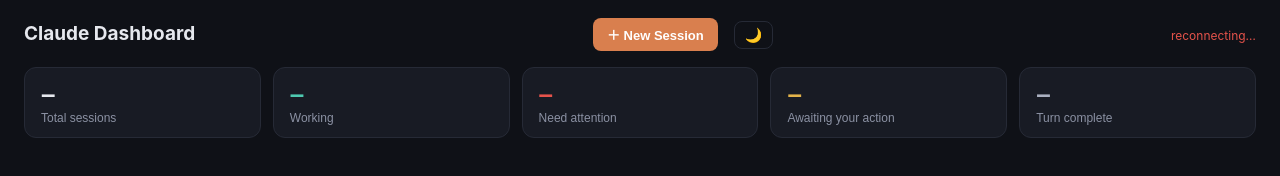
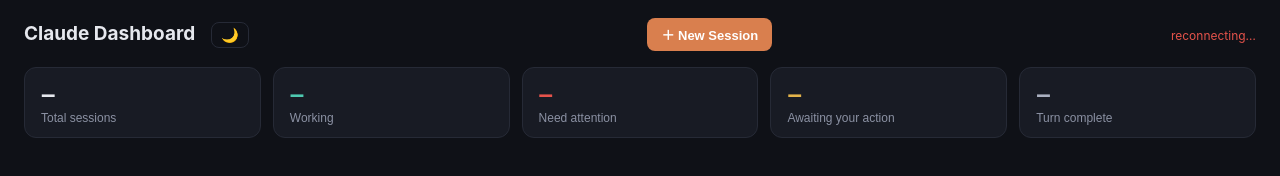
Before and after one commit to amitmandke/claude-dashboard, a website: page web/public/index.html in a window 1280 px wide. Drawn offline with Linux system fonts and the light colour scheme; no server answers.

Commit message:
Move the theme toggle next to the page title
It crowded the New Session button on the right; New Session is back in
its original spot and the toggle sits after the heading.

Signed-off-by: Amit Mandke <amitmandke@gmail.com>

```diff
--- a/web/public/index.html
+++ b/web/public/index.html
@@ -11,8 +11,8 @@
 <body>
   <header>
     <h1>Claude Dashboard</h1>
+    <button id="theme-toggle" class="ghost-btn theme-toggle" title="Switch theme">🌙</button>
     <button id="new-session-btn" class="primary-btn">＋ New Session</button>
-    <button id="theme-toggle" class="ghost-btn theme-toggle" title="Switch theme">🌙</button>
     <div id="conn" class="conn">connecting…</div>
   </header>
 
--- a/web/public/style.css
+++ b/web/public/style.css
@@ -575,8 +575,8 @@
 }
 .ghost-btn:hover { color: var(--text); }
 #new-session-btn { margin-left: auto; }
-#new-session-btn + .theme-toggle { margin-left: 0; }
-.theme-toggle { padding: 6px 10px; font-size: 14px; line-height: 1; align-self: center; }
+/* sits right after the page title, before the right-aligned controls */
+.theme-toggle { padding: 5px 9px; font-size: 14px; line-height: 1; align-self: center; }
 
 dialog {
   background: var(--card);
```
